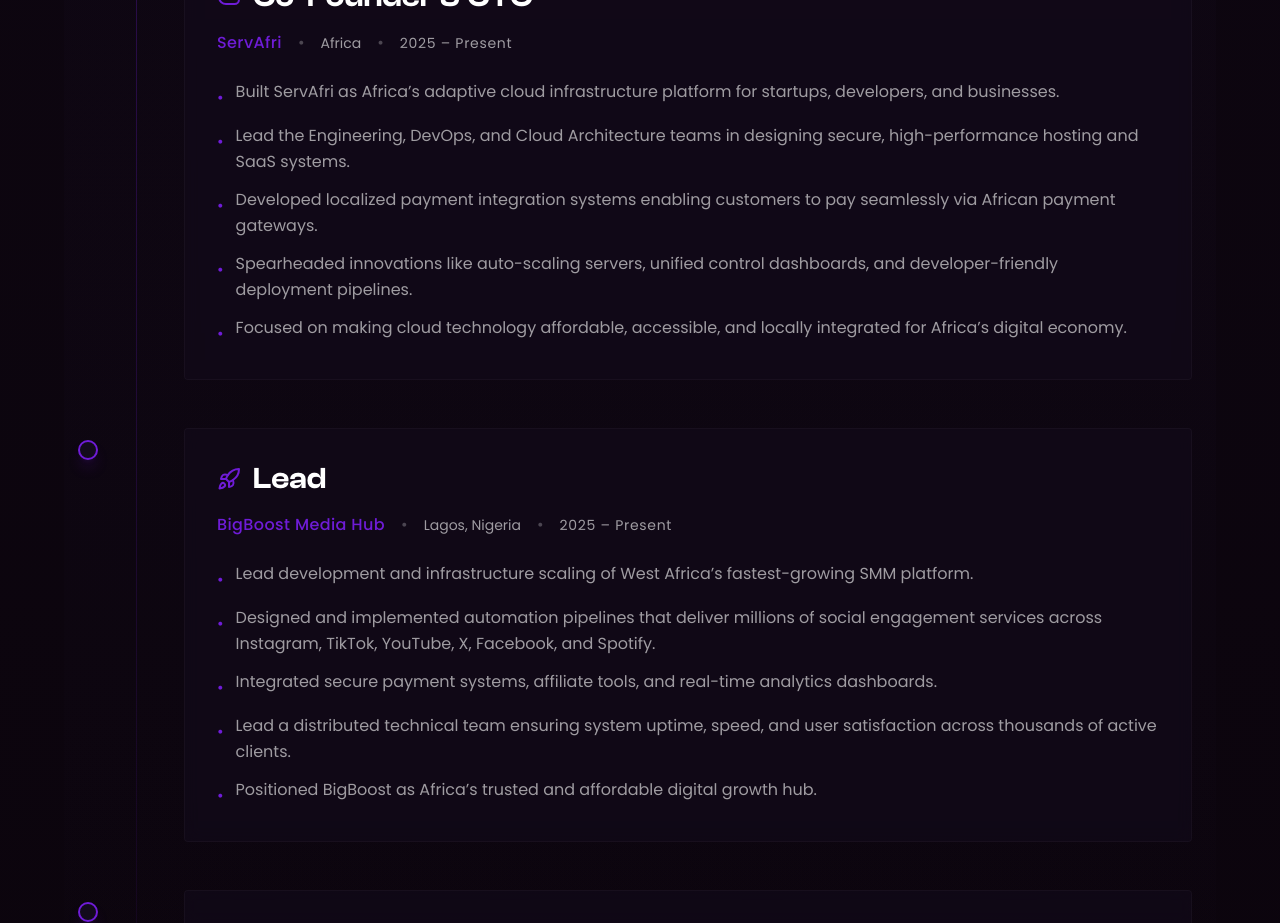
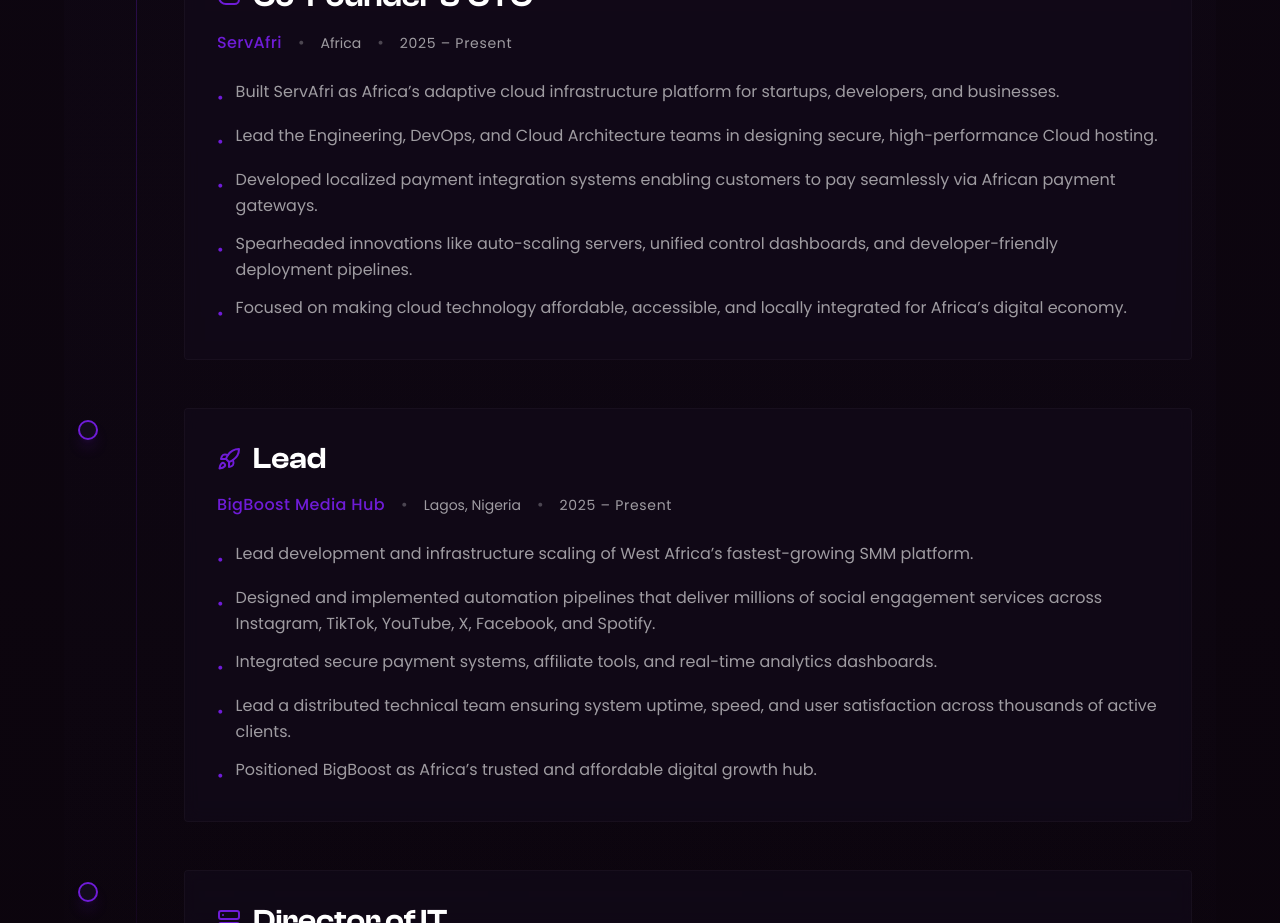
Before and after one commit to vobzzartt/myportfolio, a Next.js app: page / in a window 1280 px wide. Shown: the part 4020-4943 px from the top of the page. Built offline with nearby package versions, Linux system fonts and the light colour scheme.

Commit message:
Update experience.tsx

```diff
--- a/src/components/experience.tsx
+++ b/src/components/experience.tsx
@@ -54,7 +54,7 @@
                 icon: Cloud,
                 description: [
                   "Built ServAfri as Africa’s adaptive cloud infrastructure platform for startups, developers, and businesses.",
-                  "Lead the Engineering, DevOps, and Cloud Architecture teams in designing secure, high-performance hosting and SaaS systems.",
+                  "Lead the Engineering, DevOps, and Cloud Architecture teams in designing secure, high-performance Cloud hosting.",
                   "Developed localized payment integration systems enabling customers to pay seamlessly via African payment gateways.",
                   "Spearheaded innovations like auto-scaling servers, unified control dashboards, and developer-friendly deployment pipelines.",
                   "Focused on making cloud technology affordable, accessible, and locally integrated for Africa’s digital economy."
```
